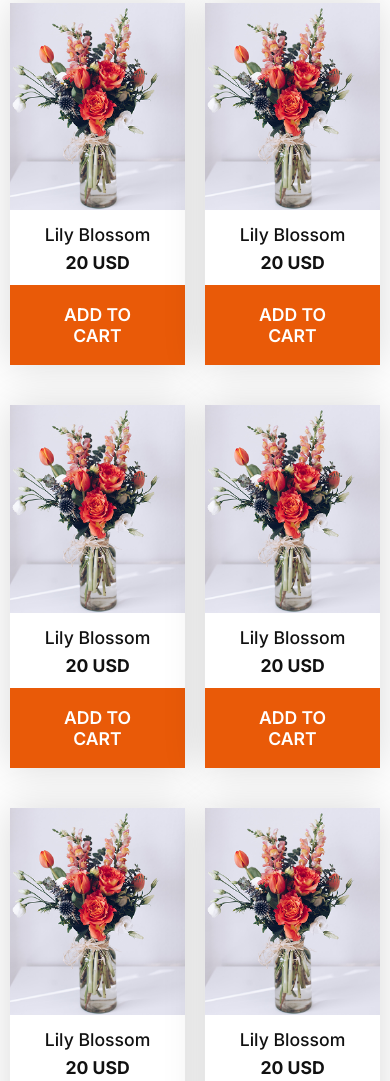
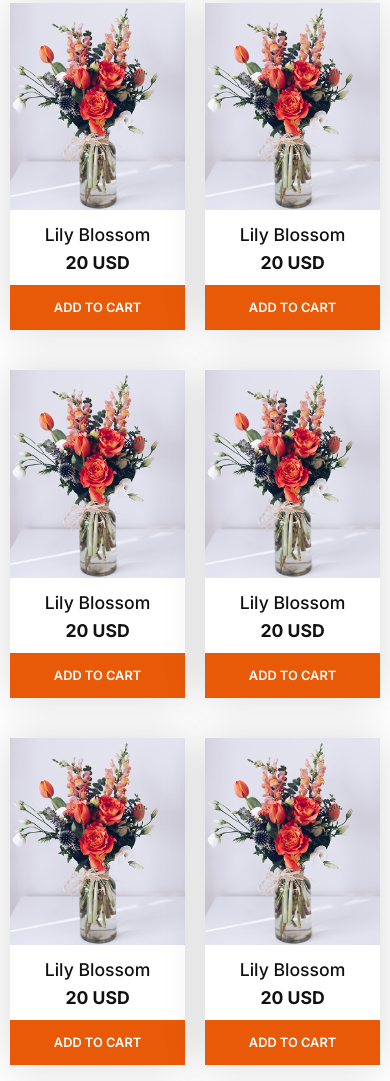
Before and after one commit to manikbarai/second-assignment, a plain HTML site: page index.html in a window 390 px wide. Shown: the part 936-2017 px from the top of the page. Drawn offline with Linux system fonts and the light colour scheme.

Commit message:
added btn padding problem solution

```diff
--- a/styles/index.css
+++ b/styles/index.css
@@ -495,7 +495,8 @@ a:hover {
     margin-bottom: 10px;
   }
   .btn-primary {
-    padding: 19px 30px;
+    padding: 15px 20px;
+    font-size: 0.8rem;
   }
 
   /* flower and plants lover */
```
